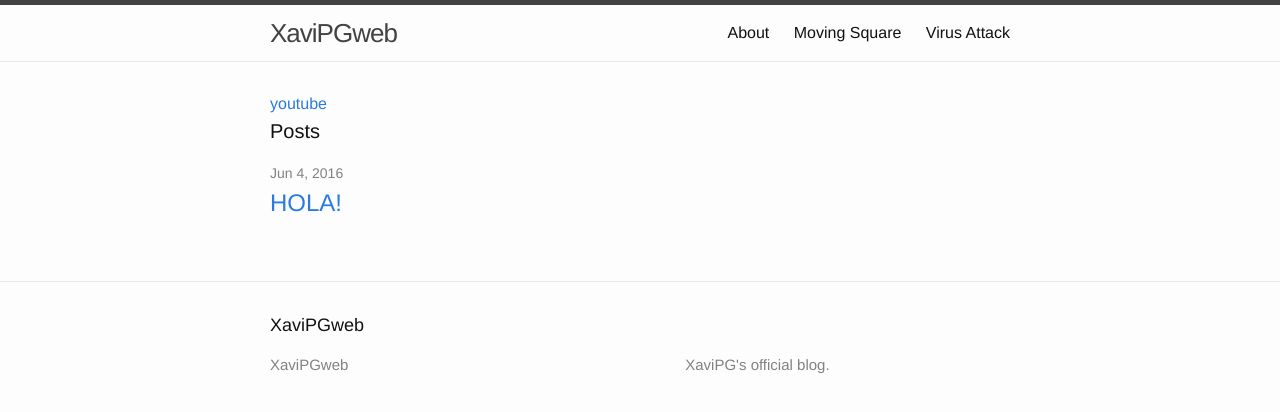
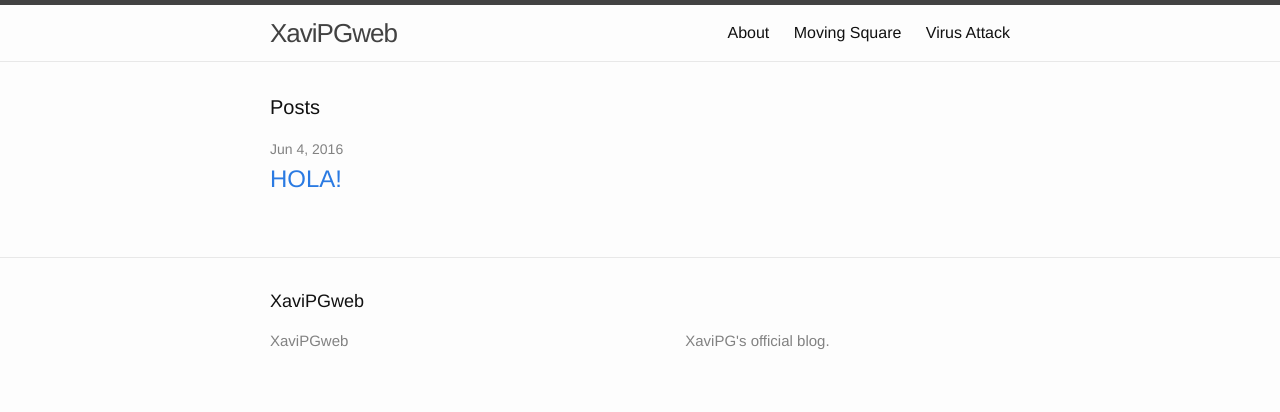
Before and after one commit to xavipgweb/xavipgweb.github.io, a Jekyll site: the page built from index.html, in a window 1280 px wide. Shown: the top 412 px of the page. Built offline with Jekyll 4.4.1, drawn with Linux system fonts in a browser that asks for light colours.

Commit message:
Update default.html

```diff
--- a/_layouts/default.html
+++ b/_layouts/default.html
@@ -9,7 +9,6 @@
 
     <div class="page-content">
       <div class="wrapper">
-         <a href="https://www.youtube.com/?hl=es&gl=ES">youtube</a>
         {{ content }}
       </div>
     </div>
```
